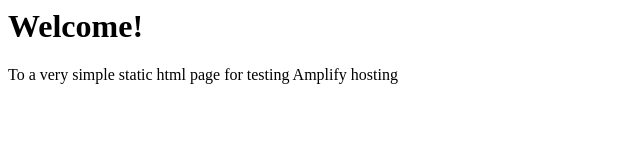
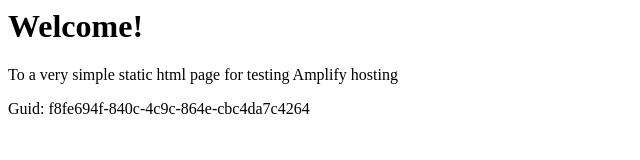
Before and after one commit to aws-aemilia-dub/Github-PR-Commit-Integration-Test-DoNotTouch-Gith-P5X5MO5I-v1-preprod-eu-west-1, a website: page src/index.html in a window 1280 px wide. Shown: the whole page, without its empty margins (0-640 px from the left). Drawn offline with Linux system fonts and the light colour scheme.

Commit message:
commit from integ tests

```diff
--- a/src/index.html
+++ b/src/index.html
@@ -1,3 +1,5 @@
+
+
 <html lang="en">
 
 <head>
@@ -10,6 +12,6 @@
 <body>
     <h1>Welcome!</h1>
     <p>To a very simple static html page for testing Amplify hosting</p>
-</body>
+    <p>Guid: f8fe694f-840c-4c9c-864e-cbc4da7c4264</p></body>
 
 </html>
```
